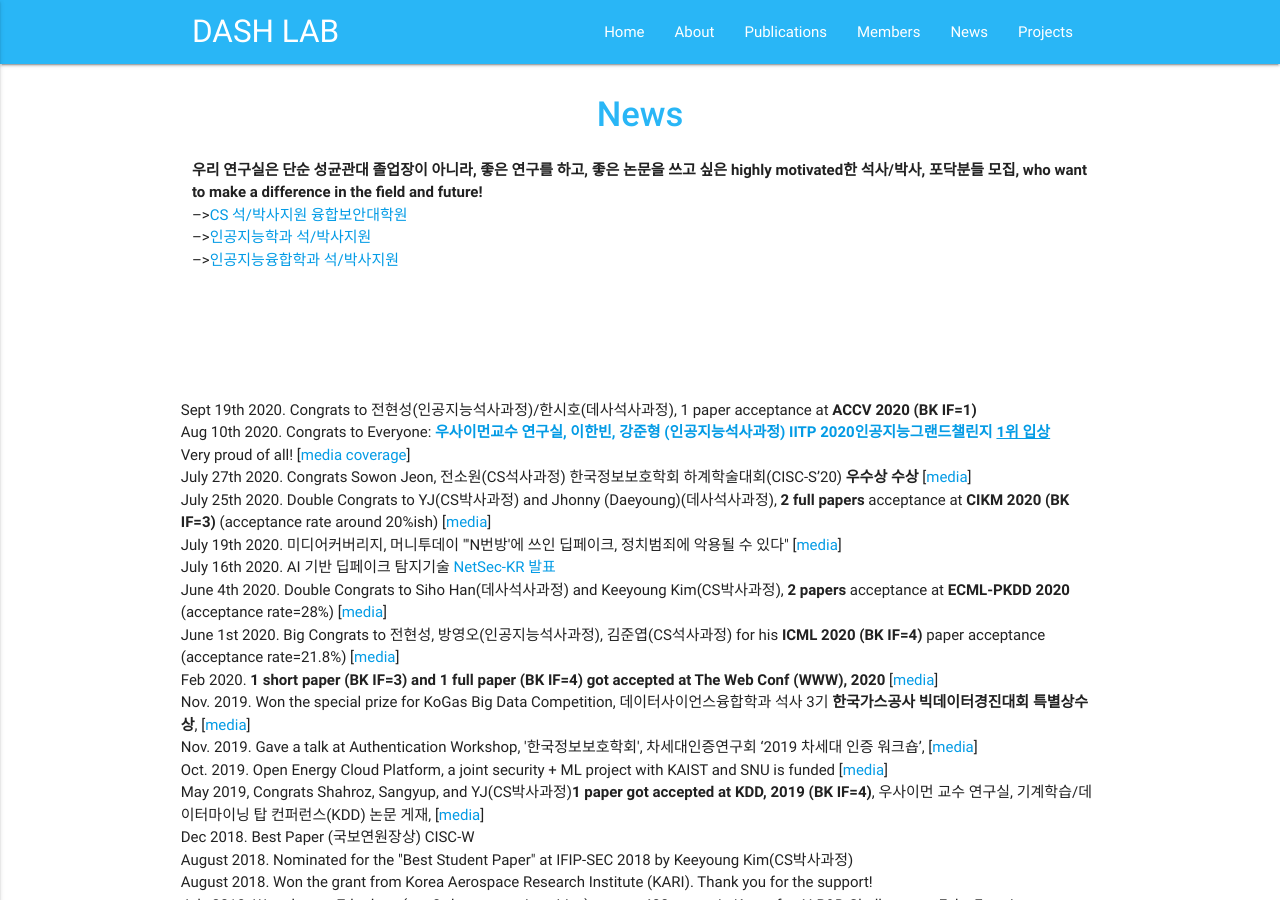
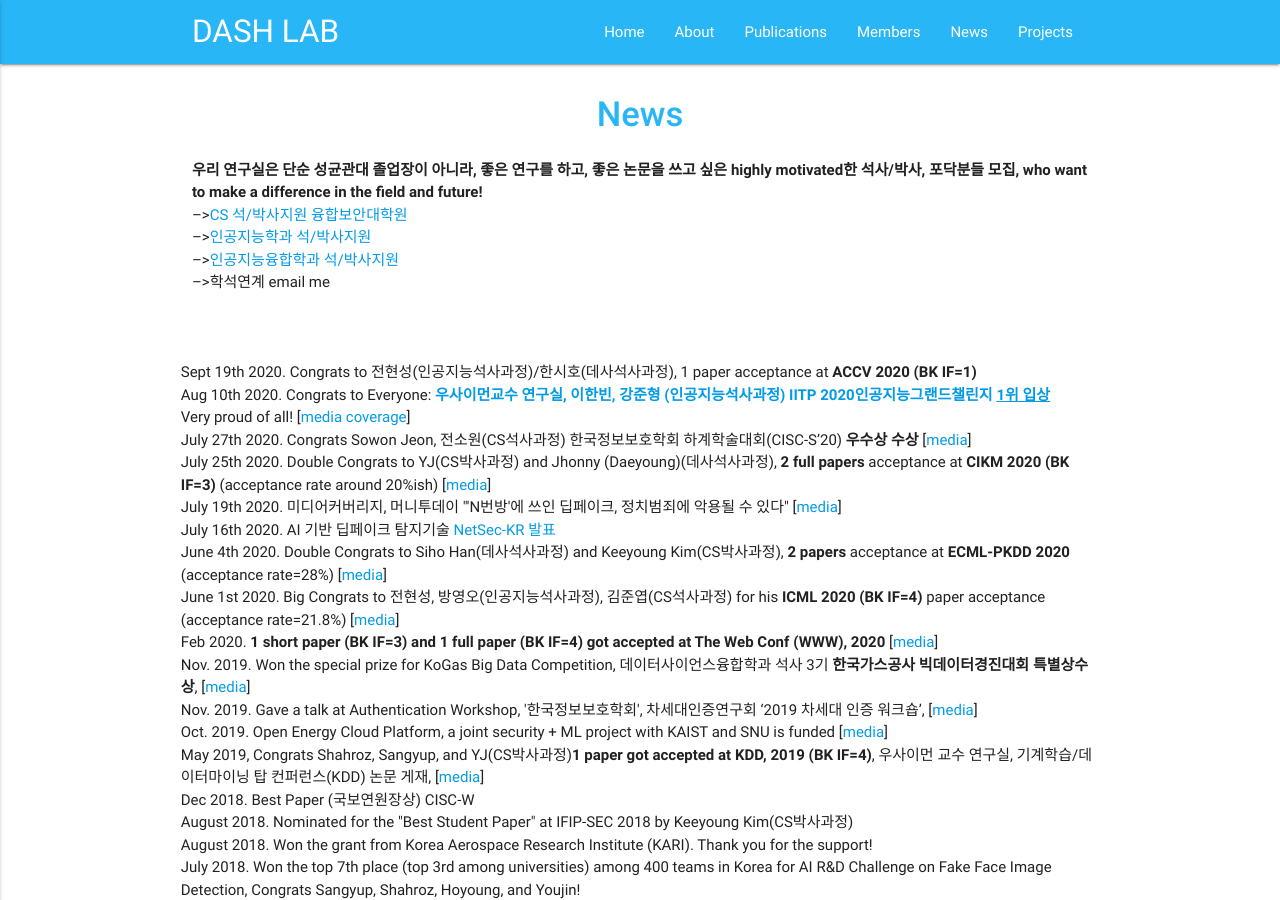
Before and after one commit to Yurim990507/DASH-Lab.github.io, a Jekyll site: the page built from example4.md, in a window 1280 px wide and 900 px high. Built offline with Jekyll 4.4.1, drawn with Linux system fonts in a browser that asks for light colours.

Commit message:
Update example4.md

```diff
--- a/example4.md
+++ b/example4.md
@@ -10,13 +10,10 @@ permalink: /News/
 --><a href="https://swb.skku.edu/security2020/index.do">CS 석/박사지원 융합보안대학원</a> <br>
 --><a href="https://ai.skku.edu">인공지능학과 석/박사지원</a> <br>
 --><a href="https://skb.skku.edu/skkuaai/index.do">인공지능융합학과 석/박사지원</a> <br>
-
+-->학석연계 email me<br>
 
 <br>
 
-
-<br>
-<br>
 
 <div class="section">
     <div class="row">
```
